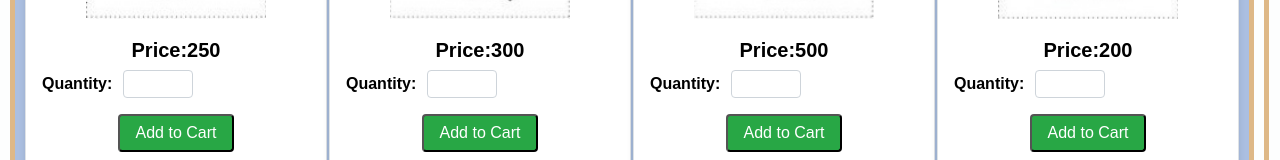
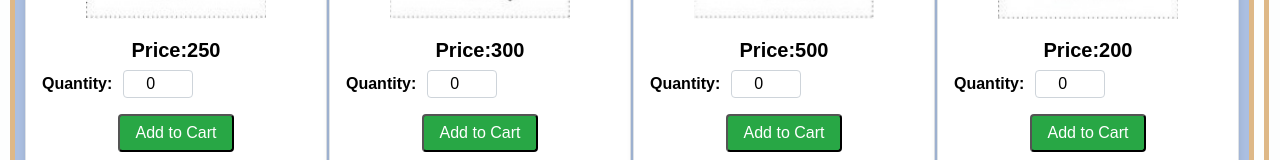
Before and after one commit to lakshitha213/IT3133-ICAE1, a React (Create React App) app in the folder icae1/: page / in a window 1280 px wide. Shown: the part 434-594 px from the top of the page. Built offline with nearby package versions, Linux system fonts and the light colour scheme.

Commit message:
Update Product.js page

```diff
--- a/icae1/src/components/Product.js
+++ b/icae1/src/components/Product.js
@@ -1,19 +1,28 @@
 import '../assets/CSS/layout.css';
-export default function Product({flower}){
+import React, { useState } from 'react';
+export default function Product({ flower, addToCart}){
+
+    const [quantity, setQuantity] = useState(0);
+
+    const handleAddToCart = () => {
+        if (quantity > 0) {
+            addToCart(flower, quantity);
+            setQuantity(0);
+        }
+    };
 
     return(
-
         <div className="grid-item">
 
             <div class="card">
-                <img  src={require(`../assets/image/${flower.img}`)} alt={flower.name}/>
+            <img src={require('../assets/image/'+flower.img)} alt={flower.name} />
                 <div class="card-body">
                     <h5 class="card-title">Price:{flower.price}</h5>
                     <div class="quantity-container">
                         <label for="quantity">Quantity:</label>
-                        <input type="number" id="quantity" name="quantity" />
+                        <input type="number" id="quantity" name="quantity" value={quantity} onChange={(e) => setQuantity(Number(e.target.value))}/>
                     </div>
-                    <button class="card-button">Add to Cart</button>
+                    <button class="card-button" onClick={handleAddToCart}>Add to Cart</button>
                 </div>
             </div>
         </div>
```
